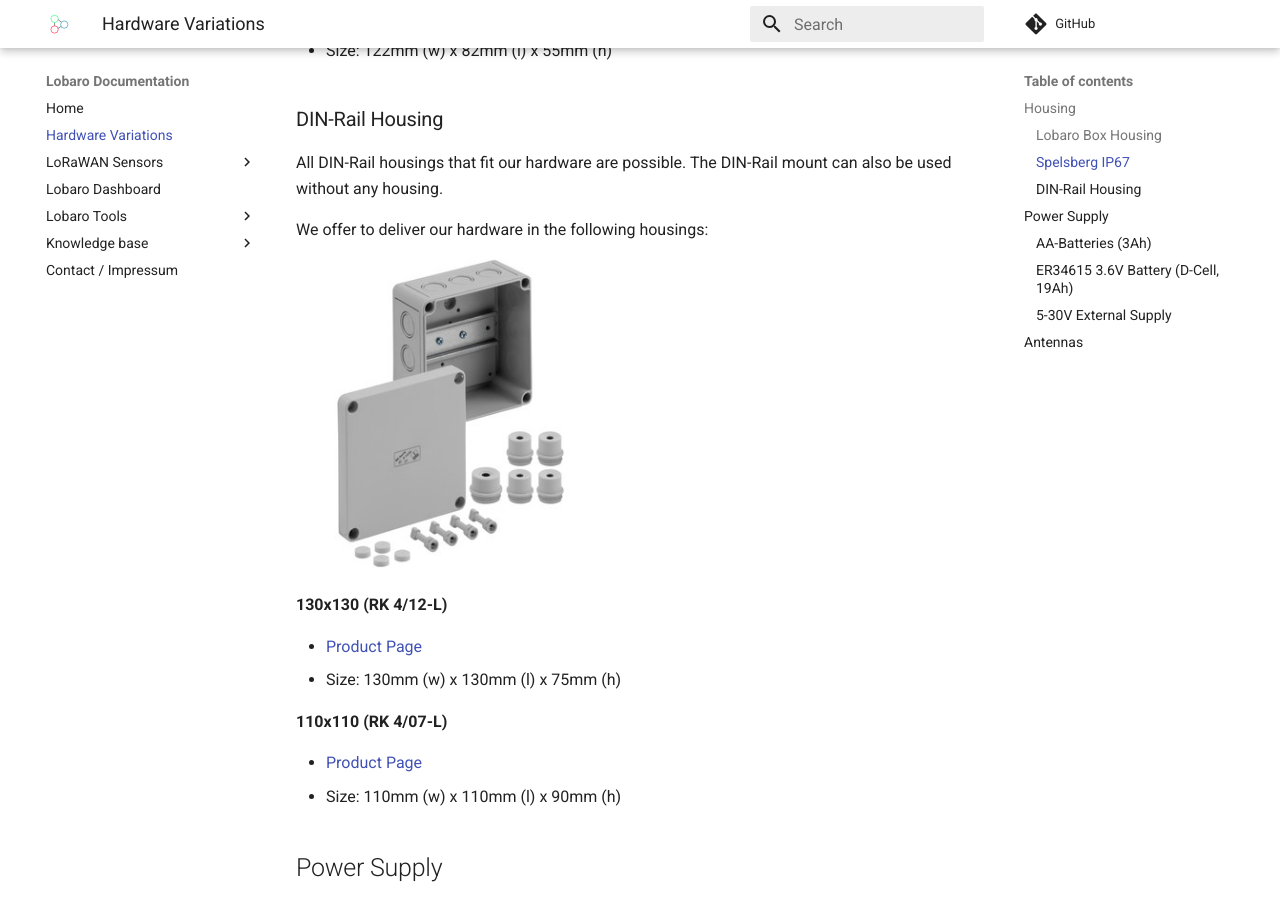
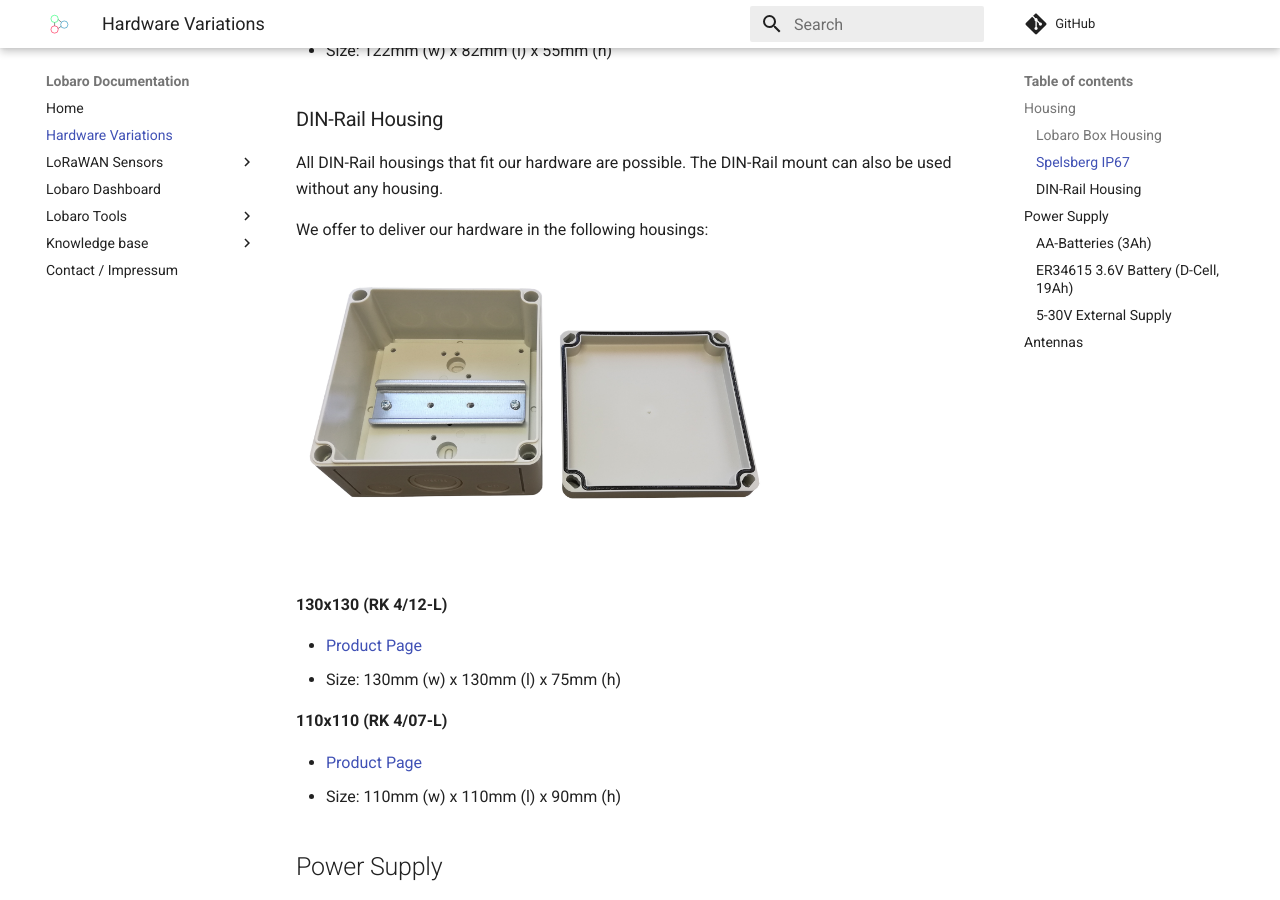
Before and after one commit to Lobaro/docs, an MkDocs documentation site: the page built from docs/hardware.md, in a window 1280 px wide and 900 px high, scrolled down 1206 px. Built offline with MkDocs 1.6.1 and Material for MkDocs 9.7.7, drawn with Linux system fonts in a browser that asks for light colours; a script that is not in the unit is left out; comment, search, counter and statistics services are not loaded.

Commit message:
Spelsberg gehäuse Bild geändert

```diff
--- a/docs/hardware.md
+++ b/docs/hardware.md
@@ -32,7 +32,7 @@ All DIN-Rail housings that fit our hardware are possible. The DIN-Rail mount can
 
 We offer to deliver our hardware in the following housings:
 
-![DIN-Rail Housing](img/housing-spelsberg-din-rail-130x130.jpg){: style="width:45%"}
+![DIN-Rail Housing](img/housing-spelsberg-din-rail-130x130.jpg){: style="width:70%"}
 
 **130x130 (RK 4/12-L)**
 
```
Also changed, not shown: docs/img/housing-spelsberg-din-rail-100x100.jpg (deleted), docs/img/housing-spelsberg-din-rail-130x130.jpg.
